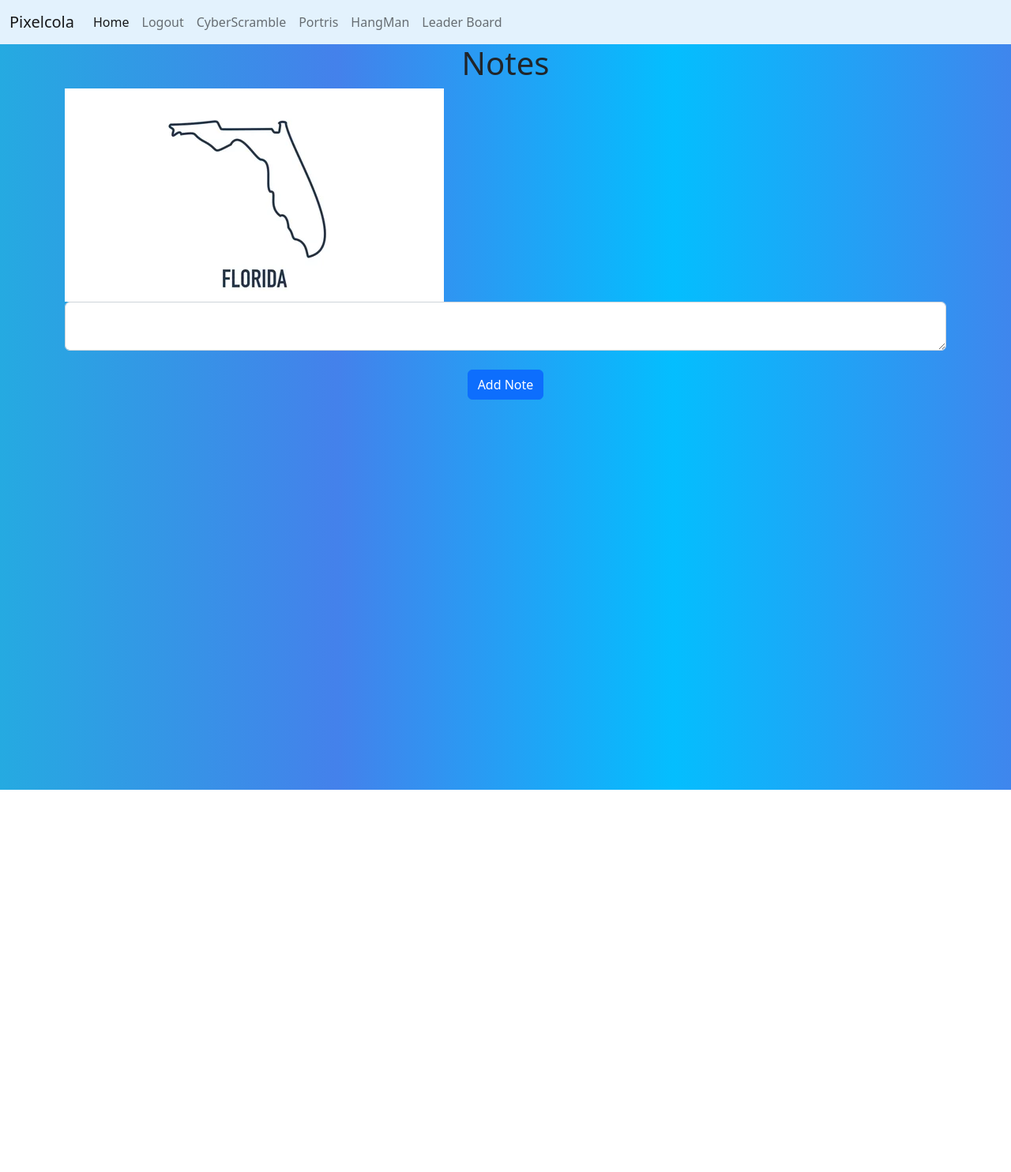
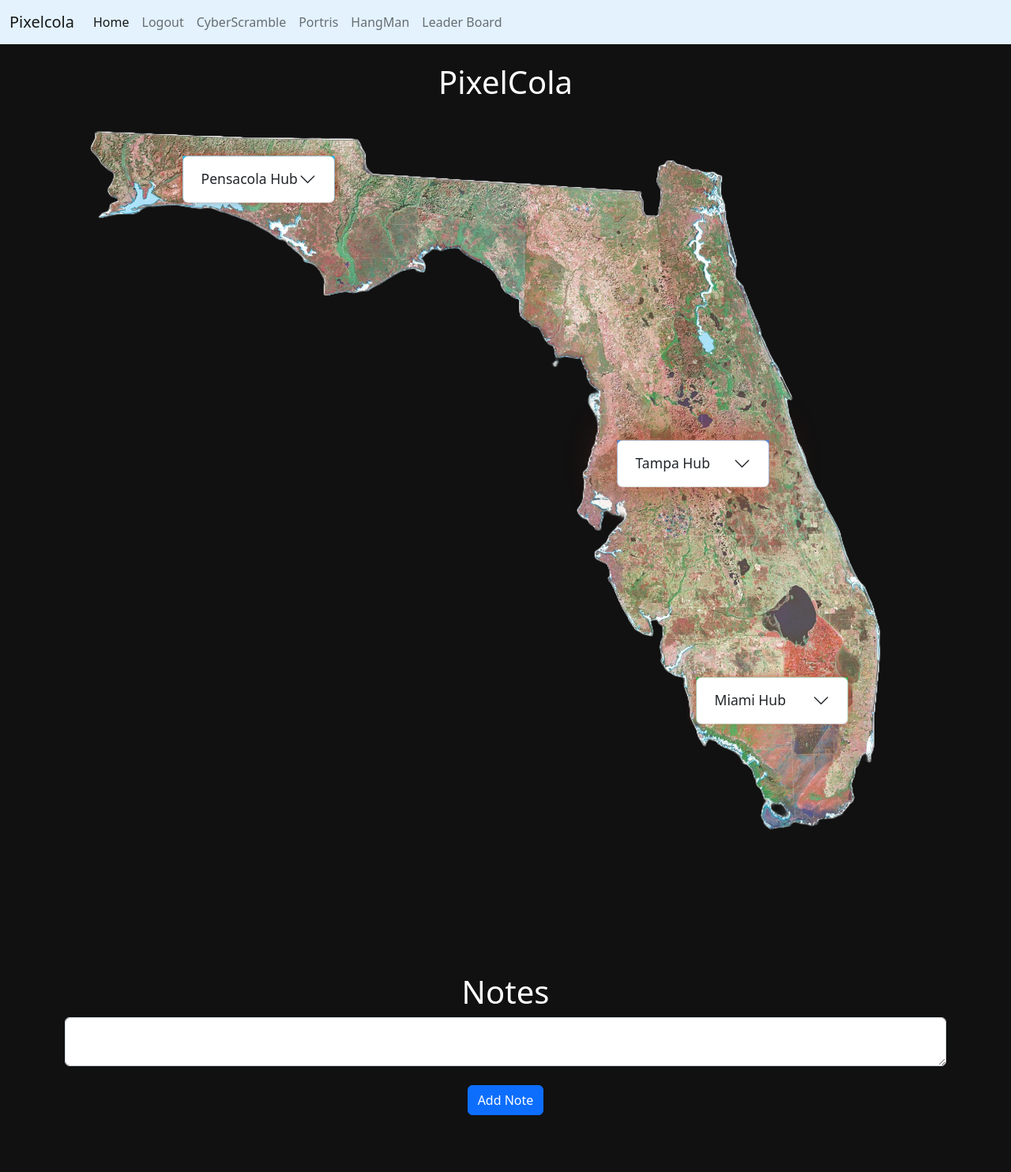
Before and after one commit to AlexReichel02/PixelCola, a Flask app: page / in a window 1280 px wide. Shown: the whole page at 79% size. Before the commit the page ends 1000 px from the top, so only its background shows below. Run offline with Flask 3, Linux system fonts and the light colour scheme; the visitor is signed in with stand-in values (Sample User, id 1); data that the repository does not hold is empty; some libraries are stand-ins or nearby versions.

Commit message:
New fixes

```diff
--- a/website/static/gameStyles.css
+++ b/website/static/gameStyles.css
@@ -4,30 +4,124 @@
     box-sizing: border-box;
 }
 
+form{
+    color: white;
+}
+
+table{
+    color: white;
+}
+
+p{
+    color: white;
+}
+
 body{
     align-items: center;
     justify-content: center;
     min-height: 100vh;
-    background-image: linear-gradient(to right, #25aae1, #4481eb, #04befe, #3f86ed);
-    box-shadow: 0 4px 15px 0 rgba(65, 132, 234, 0.75);
+    background-image: linear-gradient(to right, #111, #111, #111, #111);
+    color: white;
     min-height: 1000px;
 }
 
-area{
-    position: absolute;
-    z-index: 1;
-    opacity: 0.5;
-    background-color: red;
+h1{
+    color: white;
+}
+
+.map{
+    width: 1100px;
+
+    height: 1000px;
+    position: relative;
+    display: flex;
+
+    margin: auto;
+
 
 }
 
+.map::before{
+    content: "";
+    background: url("../static/map1.png");
+    background-size: cover;
+    background-position: center ;
+    height: 100%;
+    width: 100%;
+    position: absolute;
+    top: 0;
+    left: 0;
+    z-index:-1;
+}
+
+.game1{
+    width: 175px;
+    height: 50px;
+    position: relative;
+    background-color: #04befe;
+
+    color: white;
+    text-align: center;
+ margin: auto;
+ position: absolute;
+ margin-left: 150px;
+ margin-top: 40px;
+ animation: pulse 1.5s infinite;
+ border-color: #bf2e26;
+ box-shadow: 0 0 10px #bf4026;
+}
 
 
-img {
-    position: relative; /* Ensure the image is a positioned element */
-    z-index: 0; /* Default z-index for the map image */
-    background-color: transparent;
+.game2{
+    width: 175px;
+    height: 50px;
+    position: absolute;
+    background-color: #26bf47;
+
+    color: white;
+    text-align: center;
+ margin: auto;
+
+ margin-left: 800px;
+ margin-top: 700px;
+ animation: pulse 1.5s infinite;
+ border-color: #bf2e26;
+ box-shadow: 0 0 10px #bf4026;
+
 }
+
+.game3{
+    width: 175px;
+    height: 50px;
+    position: absolute;
+    background-color: #3f86ed;
+
+    color: white;
+    text-align: center;
+    margin: auto;
+
+    margin-left: 700px;
+    margin-top: 400px;
+    animation: pulse 1.5s infinite;
+    border-color: #bf2e26;
+    box-shadow: 0 0 50px #bf4026;
+
+
+}
+
+@keyframes pulse {
+    0% {
+      transform: scale(1); /* Start at normal size */
+    }
+    50% {
+      transform: scale(1.1); /* Scale up to 110% size */
+    }
+    100% {
+      transform: scale(1); /* Return to normal size */
+    }
+  }
+
+
 
 .containerV2{
 
--- a/website/templates/home.html
+++ b/website/templates/home.html
@@ -1,16 +1,84 @@
 {% extends "base.html" %} {% block title %}Home{% endblock %} {% block content
     %}
-    <h1 align="center">Notes</h1>
+    <br />
 
-  <img src="../static/pythonchatgame.webp" alt="Workplace" usemap="#workmap">
-<map name="workmap">
-  <area shape="circle" coords="34,44,270,350" alt="Computer" href="computer.htm">
+    <h1 align="center">PixelCola</h1>
+    <br />
 
-  <area shape="rect" coords="290,172,333,250" alt="Phone" href="phone.htm">
-  <area shape="circle" coords="337,300,44" alt="Coffee" href="coffee.htm">
-</map>
+    <div class="map">
+
+        <div class="game1" >
+
+          <div class="accordion" id="accordionExample">
+            <div class="accordion-item">
+              <h2 class="accordion-header" id="headingOne">
+                <button class="accordion-button collapsed" type="button" data-bs-toggle="collapse" data-bs-target="#collapseOne" aria-expanded="true" aria-controls="collapseOne">
+                 Pensacola Hub
+                </button>
+              </h2>
+              <div id="collapseOne" class="accordion-collapse collapse" aria-labelledby="headingOne" data-bs-parent="#accordionExample">
+                <div class="accordion-body">
+                  <strong>This is the first item's accordion body.</strong>
+                  <a  href="/game">CyberScramble</a>
+                </div>
+              </div>
+            </div>
+          </div>
+
+        </div>
 
 
+
+        <div class="game2">
+
+          <div class="accordion" id="accordionExample2">
+            <div class="accordion-item">
+              <h2 class="accordion-header" id="headingTwo">
+                <button class="accordion-button collapsed" type="button" data-bs-toggle="collapse" data-bs-target="#collapseTwo" aria-expanded="true" aria-controls="collapseTwo">
+                 Miami Hub
+                </button>
+              </h2>
+              <div id="collapseTwo" class="accordion-collapse collapse" aria-labelledby="headingTwo" data-bs-parent="#accordionExample">
+                <div class="accordion-body">
+                  <strong>This is the first item's accordion body.</strong>
+                  <a  href="/gameV2">Portris</a>
+                </div>
+              </div>
+            </div>
+          </div>
+
+        </div>
+
+
+
+        <div class="game3" >
+
+          <div class="accordion" id="accordionExample3">
+            <div class="accordion-item">
+              <h2 class="accordion-header" id="headingThree">
+                <button class="accordion-button collapsed" type="button" data-bs-toggle="collapse" data-bs-target="#collapseThree" aria-expanded="true" aria-controls="collapseThree">
+                Tampa Hub
+                </button>
+              </h2>
+              <div id="collapseThree" class="accordion-collapse collapse" aria-labelledby="headingThree" data-bs-parent="#accordionExample">
+                <div class="accordion-body">
+                  <strong>This is the first item's accordion body.</strong>
+                  <a  href="/gameV3">Hangman</a>
+                </div>
+              </div>
+            </div>
+          </div>
+
+        </div>
+
+    </div>
+
+    <br />
+    <br />
+    <br />
+
+
+    <h1 align="center">Notes</h1>
     <ul class="list-group list-group-flush" id="notes">
       {% for note in user.notes %}
       <li class="list-group-item">
@@ -29,6 +97,8 @@
       </div>
     </form>
 
-
+    <br />
+    <br />
+    <br />
 
     {% endblock %}
```
Also changed, not shown: other parts of website/static/gameStyles.css (+76 -0 lines), map.py (deleted, +0 -60 lines), instance/database.db, website/static/map1.jpeg (added), website/static/map1.png (added), 5 other files.
